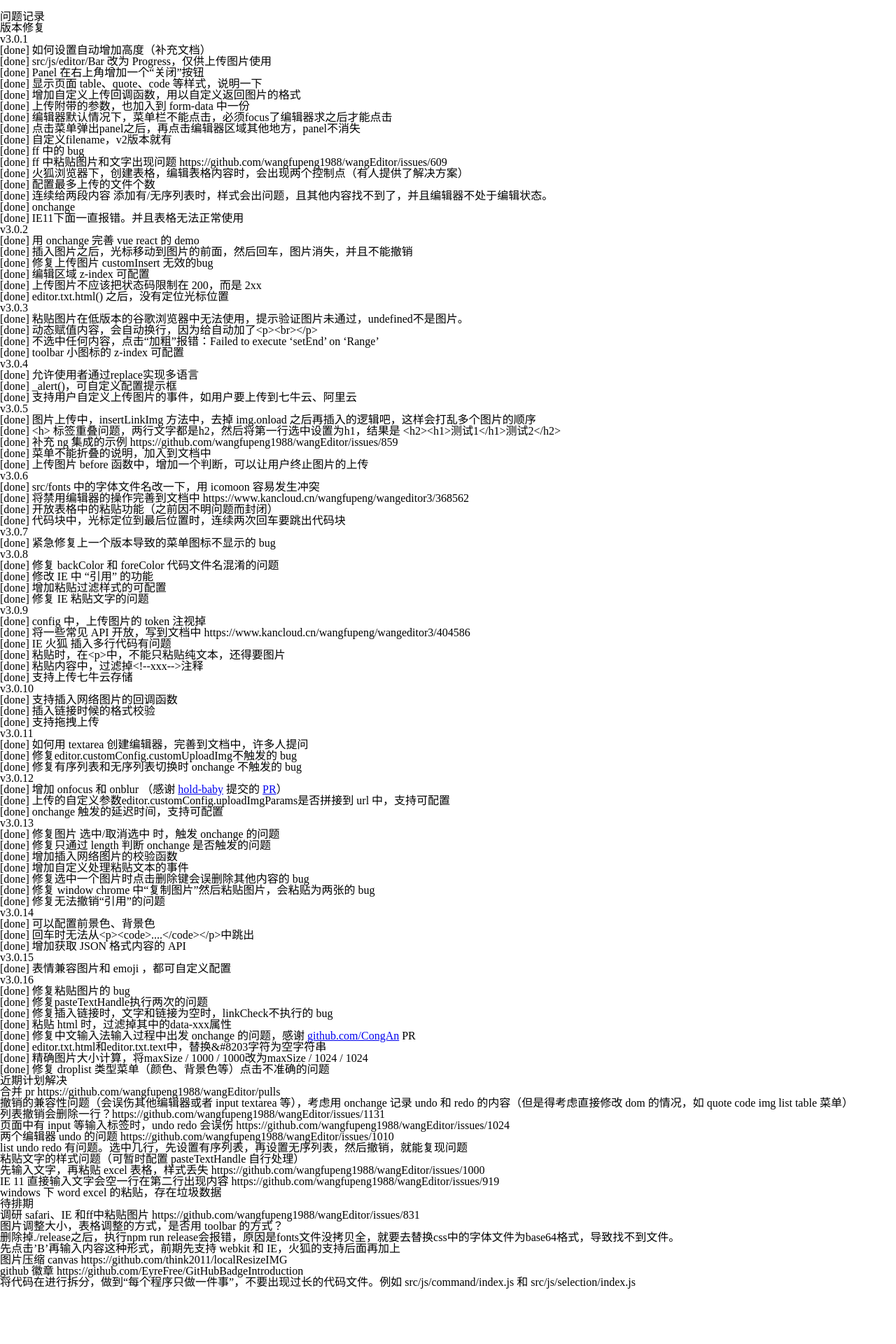
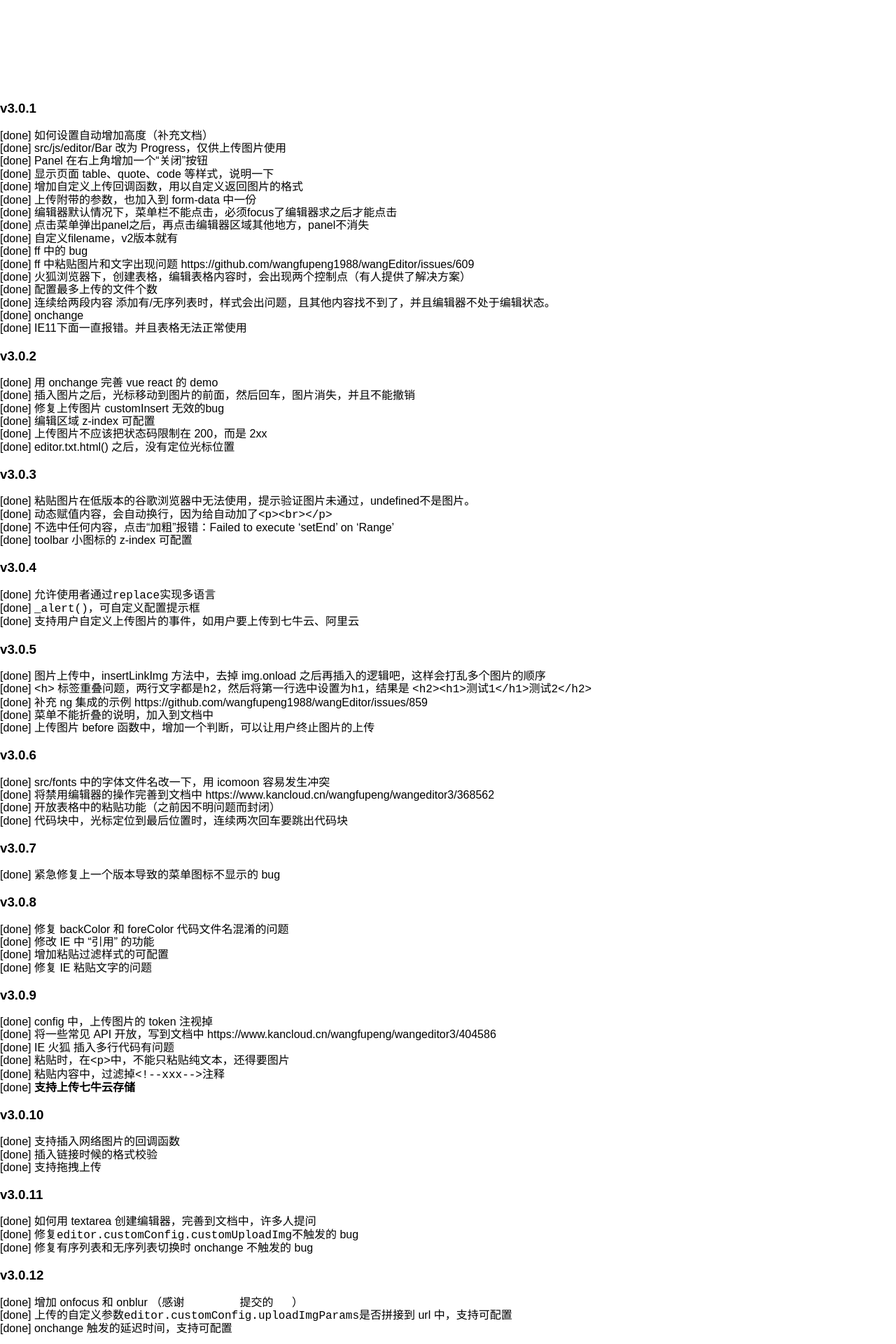
Before and after one commit to samonbling/blog, a Jekyll site: the page built from css/wangEditor-3.0.16/ISSUE.md, in a window 1280 px wide. Shown: the top 1920 px of the page at 70% size. Built offline with Jekyll 4.4.1, drawn with Linux system fonts in a browser that asks for light colours; nearby versions of some CDN libraries; our own code applies the rules of GitHub Pages for plain Markdown files; library files that are not in the unit come from our copies; comment, search, counter and statistics services are not loaded; before the commit the page ends 1840 px from its top, so only the background shows below that.

Commit message:
Update default.html

```diff
--- a/_layouts/default.html
+++ b/_layouts/default.html
@@ -4,14 +4,14 @@
 	<meta charset="UTF-8">
 	<meta name="viewport" content="width=device-width, initial-scale=1.0, maximum-scale=1.0, user-scalable=no">
 	<title>{{ page.title }}</title>
-	<link rel="shortcut icon" href="../images/web.png">
-	<link rel="stylesheet" href="../css/main.css">
+	<link rel="shortcut icon" href="/images/web.png">
+	<link rel="stylesheet" href="/css/main.css">
 
-	<link rel="stylesheet" href="../css/reset.css">
-	<link rel="stylesheet" href="../css/font-awesome-4.7.0/css/font-awesome.min.css">
+	<link rel="stylesheet" href="/css/reset.css">
+	<link rel="stylesheet" href="/css/font-awesome-4.7.0/css/font-awesome.min.css">
 
-	<script type="text/javascript" src="../lib/pace-master/pace.min.js"></script>
-	<link rel="stylesheet" type="text/css" href="../lib/pace-master/themes/silver/pace-theme-center-atom.css">
+	<script type="text/javascript" src="/lib/pace-master/pace.min.js"></script>
+	<link rel="stylesheet" type="text/css" href="/lib/pace-master/themes/silver/pace-theme-center-atom.css">
 </head>
 <body>
 
```
